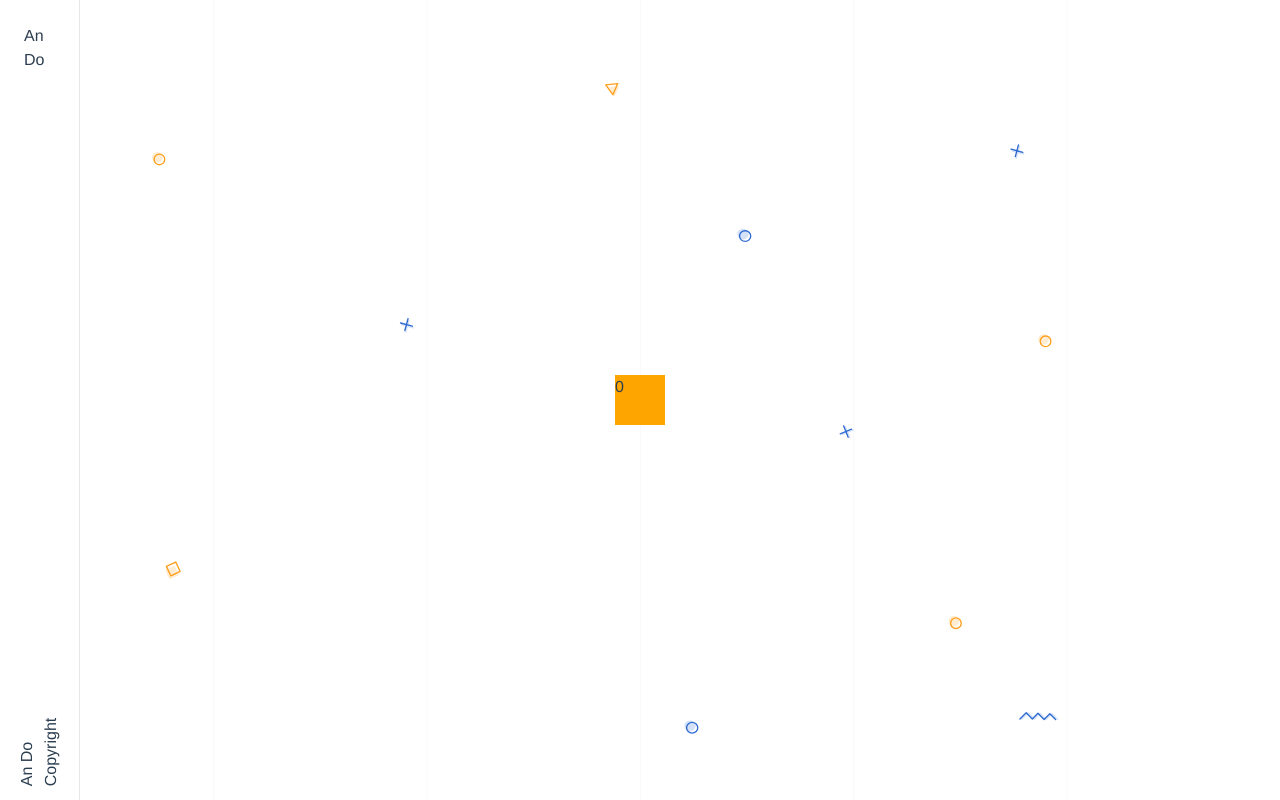
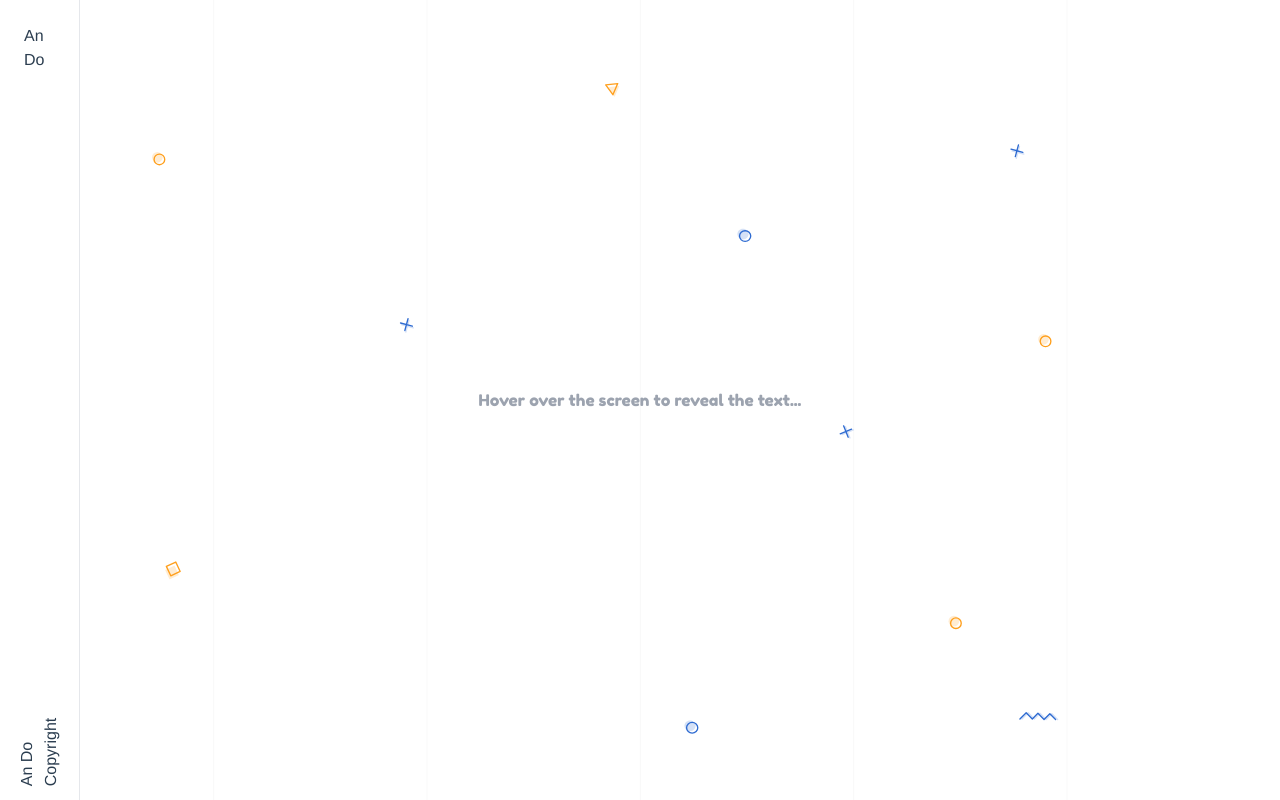
Before and after one commit to dophuan/vue-resume, a Vue app: page /#/ in a window 1280 px wide. Built offline with nearby package versions, Linux system fonts and the light colour scheme.

Commit message:
Add introduction

```diff
--- /dev/null
+++ b/src/components/Animations/Introduction.vue
@@ -0,0 +1,71 @@
+<template>
+  <div class="instruction-animation ml-20 grid h-screen overflow-hidden">
+    <div v-for="i in range" :key="i" class="cell w-full h-full z-10"></div>
+    <div
+      class="
+        content
+        absolute
+        top-0
+        right-0
+        bottom-0
+        left-0
+        flex
+        items-center
+        text-center text-base text-gray-400
+      "
+    >
+      <div class="text"></div>
+    </div>
+  </div>
+</template>
+
+<script lang="ts">
+import { Component, Vue } from "vue-property-decorator";
+
+@Component
+export default class Introduction extends Vue {
+  range: number;
+  constructor() {
+    super();
+    this.range = 56;
+  }
+}
+</script>
+
+<style lang="scss" scoped>
+@import url("https://fonts.googleapis.com/css2?family=Fredoka+One&display=swap");
+
+$display-text: "Hi, I am Phu An DO, a fullstack overflow developer";
+
+*,
+*::before,
+*::after {
+  padding: 0;
+  margin: 0 auto;
+  box-sizing: border-box;
+}
+
+.instruction-animation {
+  grid-template: 100% / 3fr repeat(54, 1fr) 3fr;
+}
+
+@for $i from 0 to 56 {
+  .cell:nth-child(#{$i + 1}):hover ~ .content {
+    --partialString: "#{str-slice($display-text, 1, $i + 1)}";
+    --size: 32px;
+    --color: #000;
+  }
+}
+
+.content {
+  --partialString: "Hover over the screen to reveal the text...";
+  padding: 1em;
+}
+
+.text:after {
+  content: var(--partialString);
+  font-family: "Fredoka One", cursive;
+  font-size: var(--size);
+  color: var(--color);
+}
+</style>
--- a/src/views/Home.vue
+++ b/src/views/Home.vue
@@ -1,13 +1,18 @@
 <template>
   <div class="home some-other-class">
-    <div class="demo-box" id="orange-box">{{ x }}</div>
+    <Introduction />
   </div>
 </template>
 
 <script lang="ts">
 import { Component, Vue } from "vue-property-decorator";
+import Introduction from "@/components/Animations/Introduction.vue";
 
-@Component
+@Component({
+  components: {
+    Introduction,
+  },
+})
 export default class Home extends Vue {
   delta: number;
   x: number;
@@ -20,13 +25,17 @@ export default class Home extends Vue {
   }
 
   mounted(): void {
+    let element = document.getElementById("orange-box") as HTMLDivElement;
     document.addEventListener("wheel", (event) => {
+      let width = parseInt(element.style.width);
+      // let height= parseInt(element.style.height);
+
       if (event.deltaY > 0) {
-        this.x = this.x - 10;
+        width = width + 5;
       } else if (event.deltaY < 0) {
-        this.x = this.x + 10;
+        width = width - 5;
       }
-      return 0;
+      element.style.width = `${width}px`;
     });
   }
 }
```
